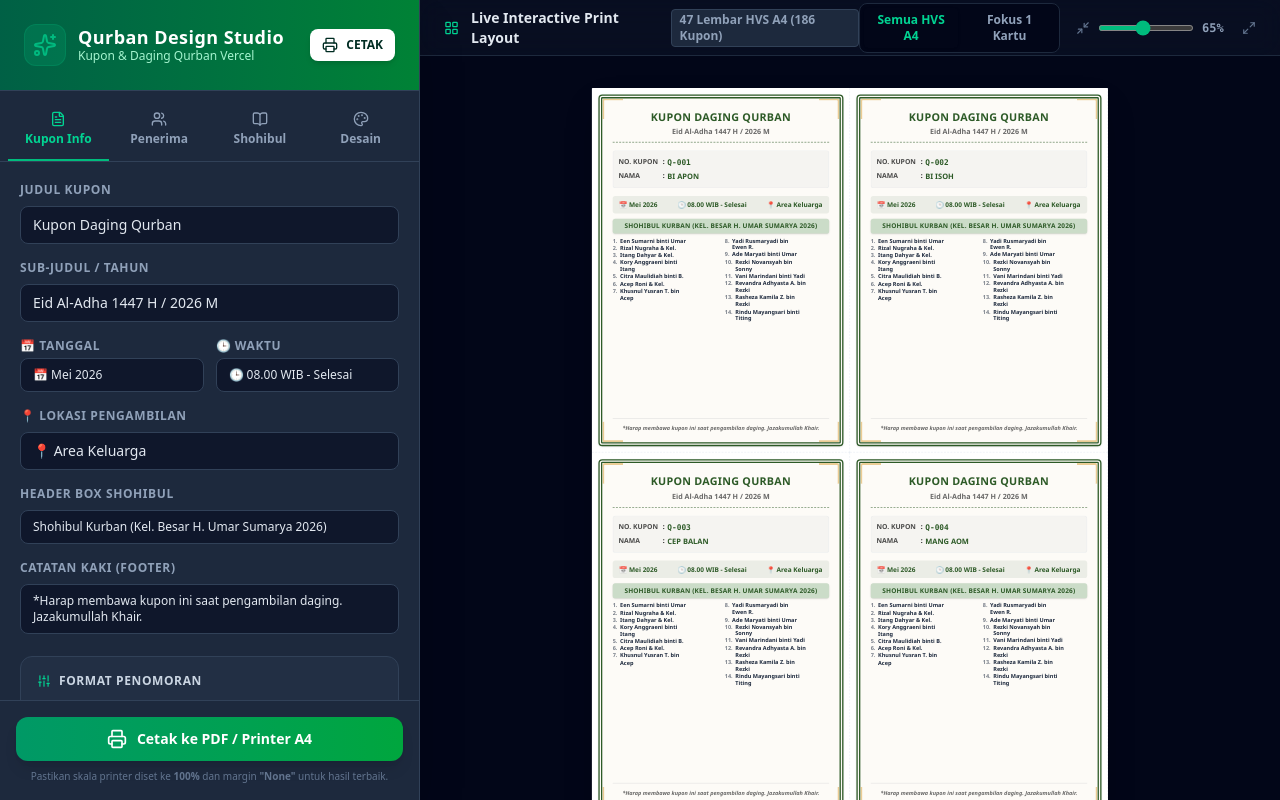
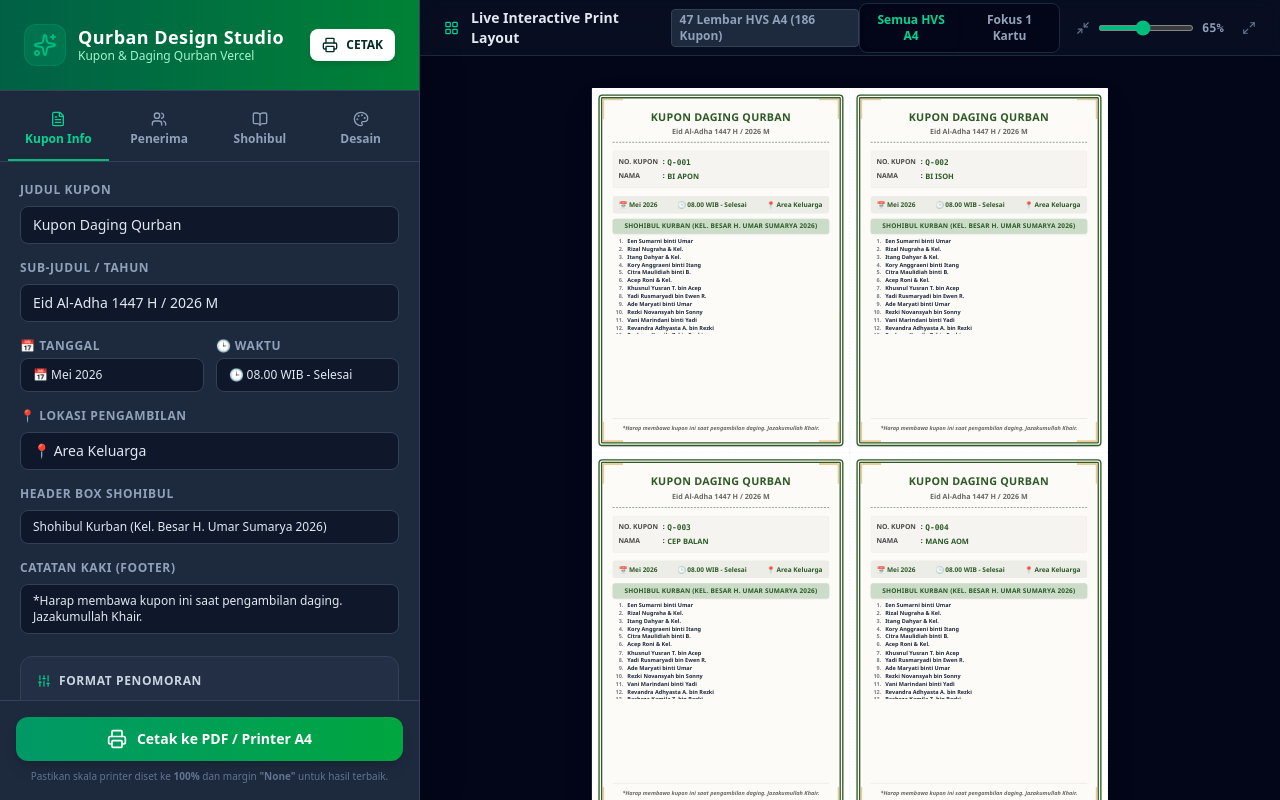
Before and after one commit to rohmat97/qurban-cinunuk, a Next.js app: page / in a window 1280 px wide. Built offline with nearby package versions, Linux system fonts and the light colour scheme.

Commit message:
style: convert shohibul list grid inside CouponCard to a single 1-column layout

```diff
--- a/src/app/page.tsx
+++ b/src/app/page.tsx
@@ -1494,30 +1494,16 @@ function CouponCard({
           {shohibulTitle}
         </div>
 
-        {/* Shohibul list table columns */}
-        <div className="grid grid-cols-2 gap-x-3 gap-y-[1px] mt-1.5 max-h-[148px] overflow-hidden">
-          {/* Column 1 */}
-          <div className="space-y-[0.5px]">
-            {col1.map((name, i) => (
-              <div key={i} className="text-[8.5px] font-bold flex items-start gap-1 leading-tight text-slate-800">
-                <span className="opacity-60">{i + 1}.</span>
-                <span className="break-words max-w-[110px] whitespace-normal" title={name}>
-                  {name}
-                </span>
-              </div>
-            ))}
-          </div>
-          {/* Column 2 */}
-          <div className="space-y-[0.5px]">
-            {col2.map((name, i) => (
-              <div key={i} className="text-[8.5px] font-bold flex items-start gap-1 leading-tight text-slate-800">
-                <span className="opacity-60">{col1.length + i + 1}.</span>
-                <span className="break-words max-w-[110px] whitespace-normal" title={name}>
-                  {name}
-                </span>
-              </div>
-            ))}
-          </div>
+        {/* Shohibul list table 1 column */}
+        <div className="space-y-[1.5px] mt-1.5 max-h-[148px] overflow-y-auto pr-1">
+          {[...col1, ...col2].map((name, i) => (
+            <div key={i} className="text-[8.5px] font-bold flex items-start gap-1.5 leading-tight text-slate-800">
+              <span className="opacity-60 w-4 text-right flex-shrink-0">{i + 1}.</span>
+              <span className="break-words whitespace-normal flex-1" title={name}>
+                {name}
+              </span>
+            </div>
+          ))}
         </div>
       </div>
 
```
